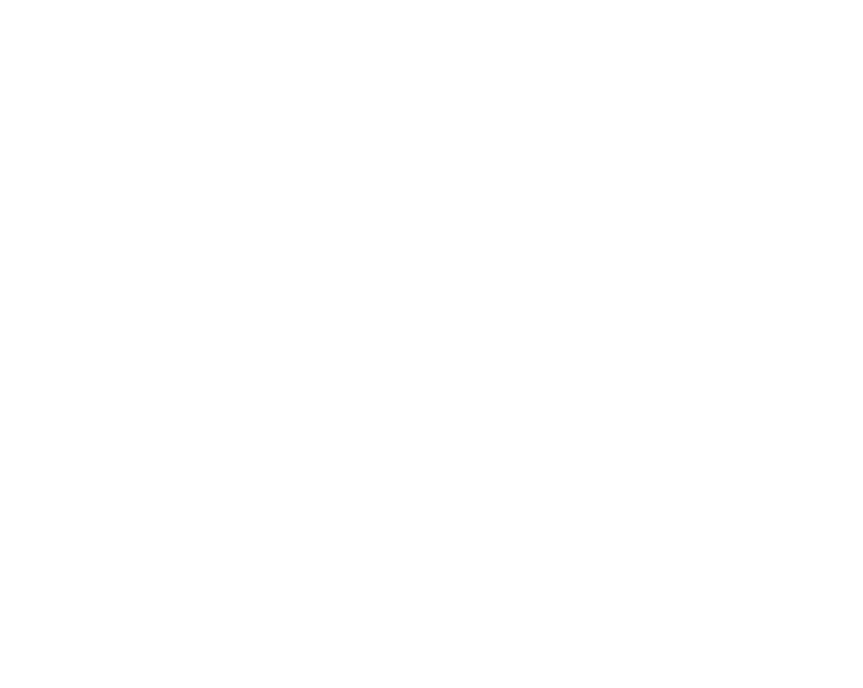
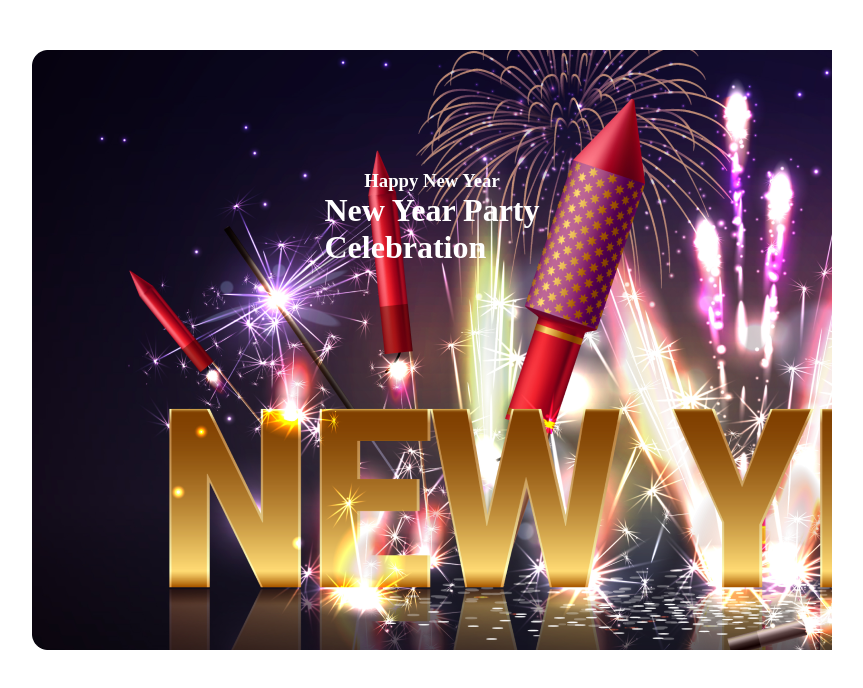
Before and after one commit to rishadCancel/New-Year-New-Mission, a plain HTML site: page index.html in a window 1280 px wide. Shown: the whole page, without its empty margins (208-1071 px from the left). Drawn offline with Linux system fonts and the light colour scheme.

Commit message:
banner almost done

```diff
--- /dev/null
+++ b/css/styles.css
@@ -0,0 +1,25 @@
+*{
+    margin: 0;
+}
+
+div{
+    background-image: url("../images/Banner_Image.png");
+    height: 1000px;
+    width: auto;
+    margin: 50px 240px;
+    background-repeat: no-repeat;
+}
+.banner-text{
+    color: white;
+    display: flex;
+    justify-content: center;
+    align-items: center;
+    padding-top: 15%;
+}
+.banner-text-big{
+    color: white;
+    display: flex;
+    justify-content: center;
+    align-items: center;
+    /* padding-top: 15%; */
+}
--- a/index.html
+++ b/index.html
@@ -4,8 +4,14 @@
     <meta charset="UTF-8">
     <meta name="viewport" content="width=device-width, initial-scale=1.0">
     <title>New Year New Mission</title>
+    <link rel="stylesheet" href="css/styles.css">
 </head>
 <body>
+    <div class="banner">
 
+        <h3 class="banner-text">Happy New Year</h3>
+        <h1 class="banner-text-big">New Year Party <br> Celebration</h1>
+
+    </div>
 </body>
 </html>
```
Also changed, not shown: images/Banner_Image.png (added).
